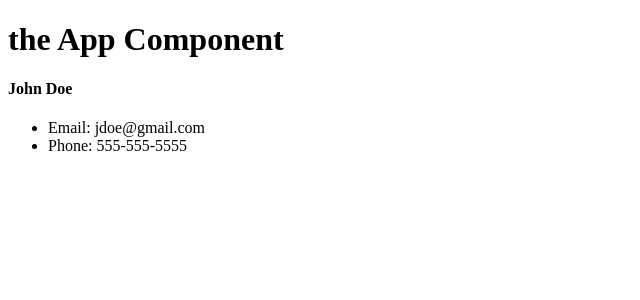
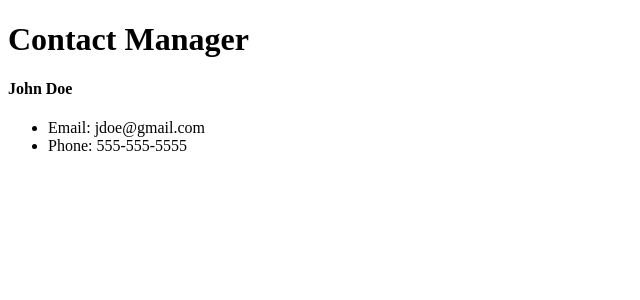
Before and after one commit to denni5lin/contact-manager-react, a React (Create React App) app: page / in a window 1280 px wide. Shown: the top 300 px of the page, without its empty margins (0-640 px from the left). Built offline with nearby package versions, Linux system fonts and the light colour scheme.

Commit message:
Add header component

```diff
--- a/src/App.js
+++ b/src/App.js
@@ -1,5 +1,6 @@
 import React, { Component } from "react";
 import Contact from "./components/Contact";
+import Header from "./components/Header";
 
 import "./App.css";
 
@@ -7,7 +8,7 @@
   render() {
     return (
       <div className="App">
-        <h1>the App Component</h1>
+        <Header />
         <Contact />
       </div>
     );
--- /dev/null
+++ b/src/components/Header.js
@@ -0,0 +1,11 @@
+import React from "react";
+
+const Header = () => {
+  return (
+    <div>
+      <h1>Contact Manager</h1>
+    </div>
+  );
+};
+
+export default Header;
```
